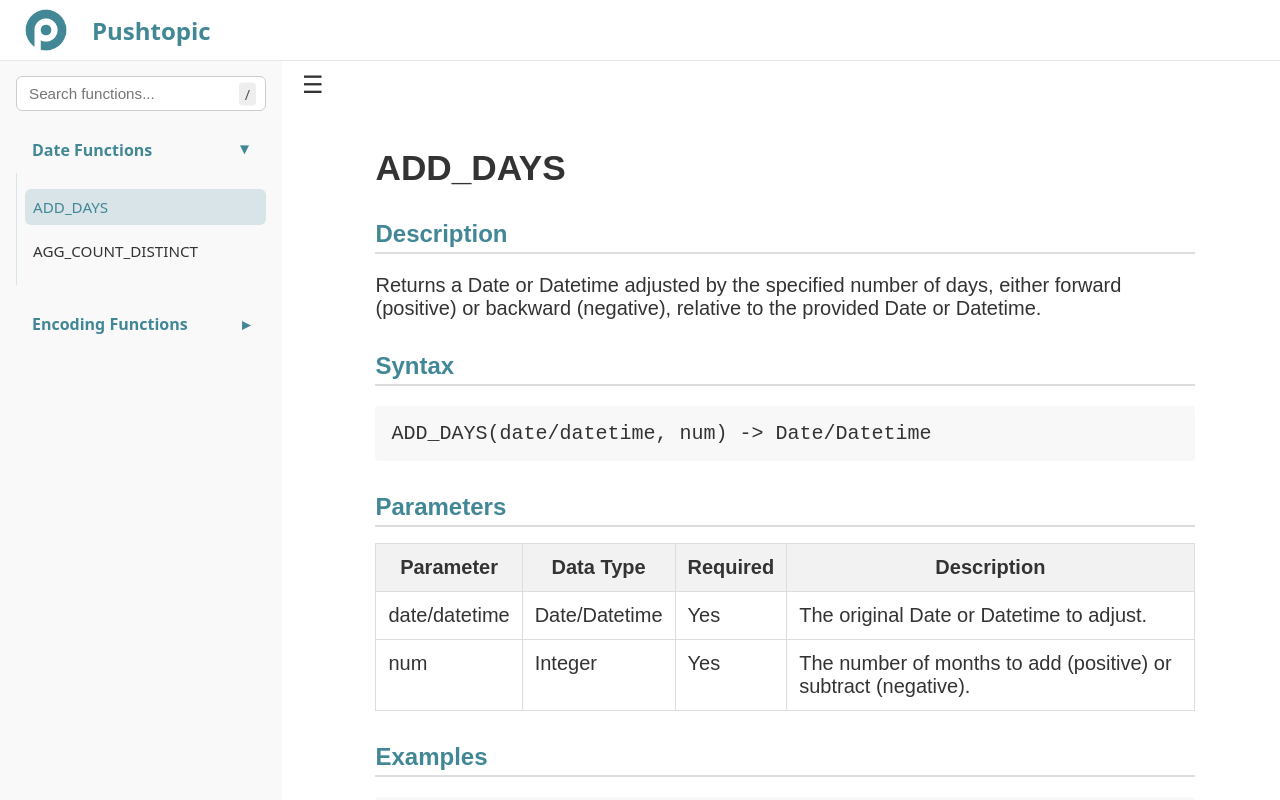
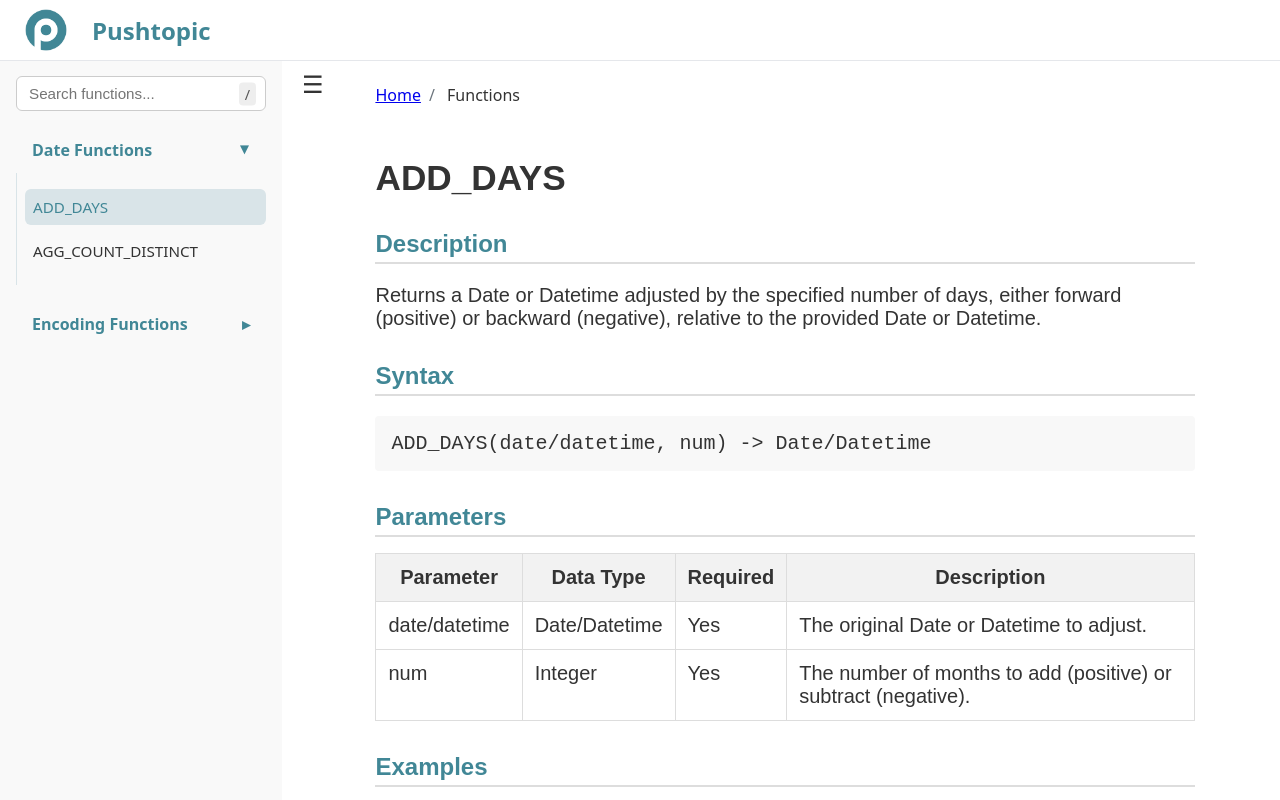
Before and after one commit to data-sync-pro/transformation, an Angular app: page /docs/add_days in a window 1280 px wide. Shown: the top 800 px of the page. Built offline with nearby package versions, Linux system fonts and the light colour scheme.

Commit message:
Add breadcrumb navigation to pages

```diff
--- a/src/app/app.module.ts
+++ b/src/app/app.module.ts
@@ -7,13 +7,15 @@ import { FormsModule } from '@angular/forms';
 import { FunctionPageMainLayoutComponent } from './layouts/function-page-main-layout/function-page-main-layout.component';
 import { DocViewerComponent } from './docs/doc-viewer/doc-viewer.component';
 import { SearchOverlayComponent } from './layouts/search-overlay/search-overlay.component';
+import { BreadcrumbComponent } from './shared/breadcrumb/breadcrumb.component';
 
 @NgModule({
   declarations: [
     AppComponent,
     FunctionPageMainLayoutComponent,
     DocViewerComponent,
-    SearchOverlayComponent
+    SearchOverlayComponent,
+    BreadcrumbComponent
   ],
   imports: [
     BrowserModule,
--- a/src/app/layouts/function-page-main-layout/function-page-main-layout.component.css
+++ b/src/app/layouts/function-page-main-layout/function-page-main-layout.component.css
@@ -140,7 +140,7 @@ body {
 }
 
 .content {
-  padding-top: 3rem;
+  padding-top: 0.75rem;
   transition: margin-left 0.3s ease;
   justify-self: center;
   width: 80%;
--- a/src/app/layouts/function-page-main-layout/function-page-main-layout.component.html
+++ b/src/app/layouts/function-page-main-layout/function-page-main-layout.component.html
@@ -8,6 +8,7 @@
 </header>
 
 <div class="container">
+
   <div class="sidebar-wrapper" [class.collapsed]="isSidebarCollapsed">
     <aside class="sidebar" *ngIf="!isSidebarCollapsed">
       <div class="sidebar-search">
@@ -57,6 +58,7 @@
   </div>
 
   <main class="content" [class.sidebar-collapsed]="isSidebarCollapsed">
+    <app-breadcrumb [crumbs]="breadcrumbs"></app-breadcrumb>
     <router-outlet></router-outlet>
   </main>
 
--- a/src/app/layouts/function-page-main-layout/function-page-main-layout.component.ts
+++ b/src/app/layouts/function-page-main-layout/function-page-main-layout.component.ts
@@ -1,4 +1,5 @@
 import { Component, HostListener } from '@angular/core';
+import { BreadcrumbItem } from 'src/app/shared/breadcrumb/breadcrumb.component'; // adjust the path as needed
 
 @Component({
   selector: 'app-function-page-main-layout',
@@ -8,6 +9,11 @@ import { Component, HostListener } from '@angular/core';
 export class FunctionPageMainLayoutComponent {
   isSearchOpen = false;
   isSidebarCollapsed = false;
+
+  breadcrumbs: BreadcrumbItem[] = [
+    { label: 'Home', link: '/' },
+    { label: 'Functions' }
+  ];
 
   @HostListener('document:keydown', ['$event'])
   handleKeyboardEvent(event: KeyboardEvent) {
@@ -22,7 +28,6 @@ export class FunctionPageMainLayoutComponent {
       this.isSearchOpen = false;
     }
   }
-
 
   openSearch() {
     this.isSearchOpen = true;
@@ -54,5 +59,4 @@ export class FunctionPageMainLayoutComponent {
   toggleCategory(category: any) {
     category.expanded = !category.expanded;
   }
-
 }
--- /dev/null
+++ b/src/app/shared/breadcrumb/breadcrumb.component.css
@@ -0,0 +1,15 @@
+.breadcrumb {
+    display: flex;
+    flex-wrap: wrap;
+    list-style: none;
+    padding: 0.75rem 1rem;
+    margin: 0;
+    border-radius: 0.25rem;
+    padding-left: 7.5vw;
+  }
+
+  .breadcrumb-item + .breadcrumb-item::before {
+    content: "/";
+    padding: 0 0.5rem;
+    color: #6c757d;
+  }
--- /dev/null
+++ b/src/app/shared/breadcrumb/breadcrumb.component.html
@@ -0,0 +1,17 @@
+<nav aria-label="breadcrumb">
+    <ol class="breadcrumb">
+      <li
+        class="breadcrumb-item"
+        *ngFor="let crumb of crumbs; let last = last"
+        [class.active]="last"
+        [attr.aria-current]="last ? 'page' : null"
+      >
+        <ng-container *ngIf="!last && crumb.link">
+          <a [routerLink]="crumb.link">{{ crumb.label }}</a>
+        </ng-container>
+        <ng-container *ngIf="last || !crumb.link">
+          {{ crumb.label }}
+        </ng-container>
+      </li>
+    </ol>
+  </nav>
```
Also changed, not shown: src/app/shared/breadcrumb/breadcrumb.component.ts (added, +15 -0 lines), 1 other file (tests, documents, lock files or other folders).
